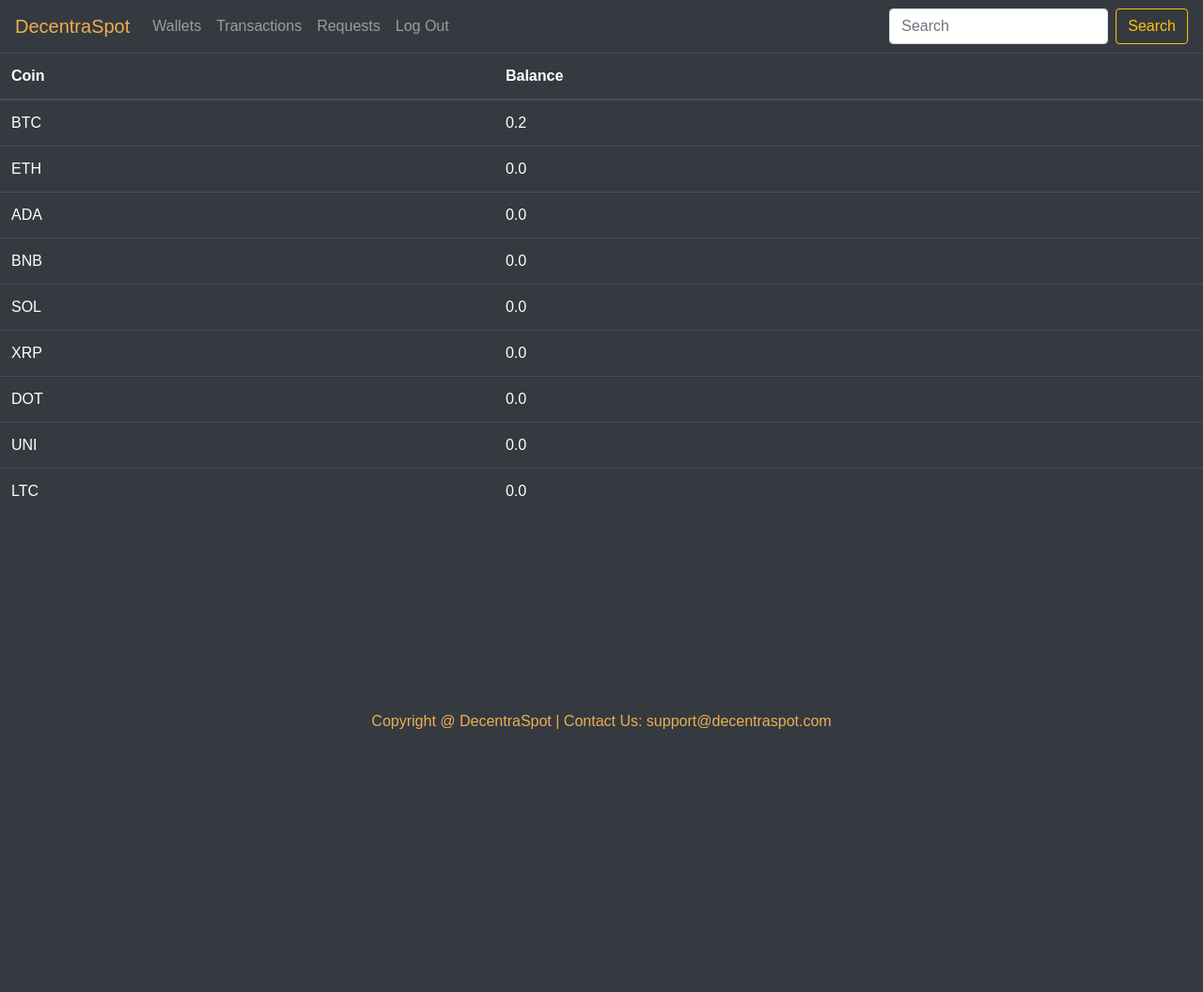
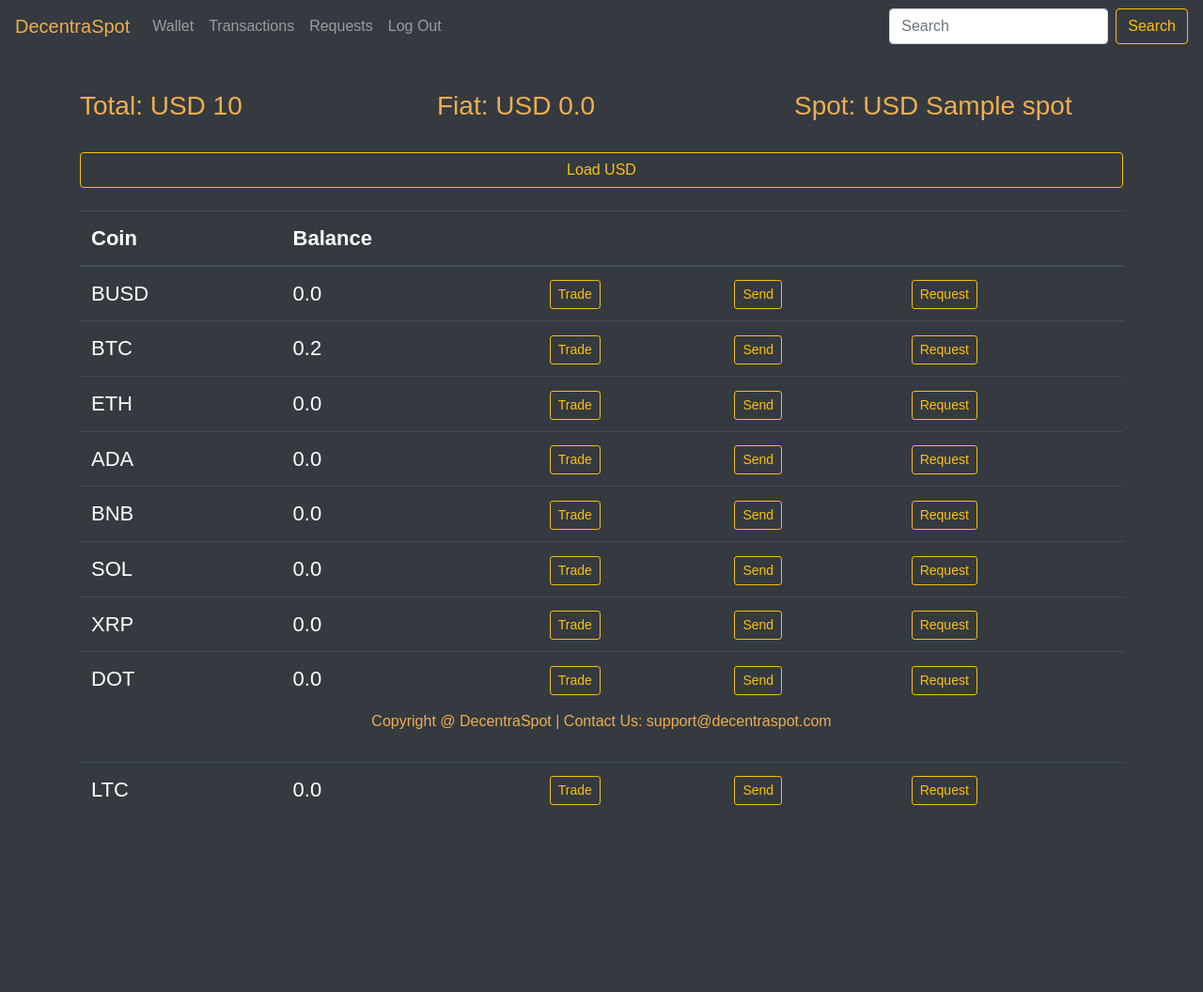
Before and after one commit to rajpushp12/DecentraSpot, a Django app: template exchange/templates/exchange/balance.html in a window 1280 px wide. Shown: the whole page at 94% size. Before the commit the page ends 776 px from the top, so only its background shows below. Run offline with Django 3.2, Linux system fonts and the light colour scheme; a user stored in the database is signed in; data comes from the database, SQL or seed files in the repository; both versions use the stored data as it was after the commit; tables that the repository leaves empty hold one stand-in row (values such as "Sample post"); the template is opened without the code that fills it: values that come from a table or form of the project are taken from there, most other values are stand-ins (such as "Sample title", 1, 10 or a date in 2020); some libraries are stand-ins or nearby versions.

Commit message:
finished wallets page and algo

```diff
--- a/exchange/admin.py
+++ b/exchange/admin.py
@@ -7,7 +7,7 @@
     list_display=("id", "username", "email", "wallet_address", "last_login")
 
 class BalanceAdmin(admin.ModelAdmin):
-    list_display=("user", "usd", "btc", "eth", "ada", "sol", "xrp", "dot", "uni", "ltc")
+    list_display=("user", "usd", "busd", "btc", "eth", "ada", "sol", "xrp", "dot", "uni", "ltc")
 
 class TransfersAdmin(admin.ModelAdmin):
     list_display=("sender", "receiver", "asset", "amount", "time")
--- a/exchange/models.py
+++ b/exchange/models.py
@@ -13,6 +13,7 @@
 class Balance(models.Model):
     user=models.ForeignKey(User, on_delete=models.CASCADE, related_name='user')
     usd=models.FloatField(default=0)
+    busd=models.FloatField(default=0)
     btc=models.FloatField(default=0)
     eth=models.FloatField(default=0)
     ada=models.FloatField(default=0)
--- a/exchange/templates/exchange/balance.html
+++ b/exchange/templates/exchange/balance.html
@@ -2,57 +2,109 @@
 {% load static %}
 
 {% block body %}
-<div style="height:800px;" class="bg-dark text-white">
+<div style="height:1000px; padding-top:40px" class="bg-dark text-white">
+<div class="container">
 
-<div class="table-responsive">
+<div style="color: #f0ad4e;" class="row">
+<div class="col-sm-4">
+    <h3>Total: USD {{ total }}</h3>
+</div>
+<div class="col-sm-4">
+    <h3>Fiat: USD {{ balance.usd }}</h3>
+</div>
+<div class="col-sm-4">
+    <h3>Spot: USD {{ spot }}</h3>
+</div>
+</div><br>
+
+<button class="btn btn-block btn-outline-warning">Load USD</button><br>
+
+<div style="font-size:22px" class="table-responsive">
     <table class="table table-dark table-hover">
         <thead>
             <tr>
                 <th scope="col">Coin</th>
                 <th scope="col">Balance</th>
+                <th></th>
+                <th></th>
+                <th></th>
             </tr>
         </thead>
 
         <tbody>
             <tr>
+                <td>BUSD</td>
+                <td>{{ balance.busd }}</td>
+                <td><button class="btn btn-sm btn-outline-warning">Trade</button></td>
+                <td><button class="btn btn-sm btn-outline-warning">Send</button></td>
+                <td><button class="btn btn-sm btn-outline-warning">Request</button></td>
+            </tr>
+            <tr>
                 <td>BTC</td>
                 <td>{{ balance.btc }}</td>
-
+                <td><button class="btn btn-sm btn-outline-warning">Trade</button></td>
+                <td><button class="btn btn-sm btn-outline-warning">Send</button></td>
+                <td><button class="btn btn-sm btn-outline-warning">Request</button></td>
             </tr>
             <tr>
                 <td>ETH</td>
                 <td>{{ balance.eth }}</td>
+                <td><button class="btn btn-sm btn-outline-warning">Trade</button></td>
+                <td><button class="btn btn-sm btn-outline-warning">Send</button></td>
+                <td><button class="btn btn-sm btn-outline-warning">Request</button></td>
             </tr>
             <tr>
                 <td>ADA</td>
                 <td>{{ balance.ada }}</td>
+                <td><button class="btn btn-sm btn-outline-warning">Trade</button></td>
+                <td><button class="btn btn-sm btn-outline-warning">Send</button></td>
+                <td><button class="btn btn-sm btn-outline-warning">Request</button></td>
             </tr>
             <tr>
                 <td>BNB</td>
                 <td>{{ balance.bnb }}</td>
+                <td><button class="btn btn-sm btn-outline-warning">Trade</button></td>
+                <td><button class="btn btn-sm btn-outline-warning">Send</button></td>
+                <td><button class="btn btn-sm btn-outline-warning">Request</button></td>
             </tr>
             <tr>
                 <td>SOL</td>
                 <td>{{ balance.sol }}</td>
+                <td><button class="btn btn-sm btn-outline-warning">Trade</button></td>
+                <td><button class="btn btn-sm btn-outline-warning">Send</button></td>
+                <td><button class="btn btn-sm btn-outline-warning">Request</button></td>
             </tr>
             <tr>
                 <td>XRP</td>
                 <td>{{ balance.xrp }}</td>
+                <td><button class="btn btn-sm btn-outline-warning">Trade</button></td>
+                <td><button class="btn btn-sm btn-outline-warning">Send</button></td>
+                <td><button class="btn btn-sm btn-outline-warning">Request</button></td>
             </tr>
             <tr>
                 <td>DOT</td>
                 <td>{{ balance.dot }}</td>
+                <td><button class="btn btn-sm btn-outline-warning">Trade</button></td>
+                <td><button class="btn btn-sm btn-outline-warning">Send</button></td>
+                <td><button class="btn btn-sm btn-outline-warning">Request</button></td>
             </tr>
             <tr>
                 <td>UNI</td>
                 <td>{{ balance.uni }}</td>
+                <td><button class="btn btn-sm btn-outline-warning">Trade</button></td>
+                <td><button class="btn btn-sm btn-outline-warning">Send</button></td>
+                <td><button class="btn btn-sm btn-outline-warning">Request</button></td>
             </tr>
             <tr>
                 <td>LTC</td>
                 <td>{{ balance.ltc }}</td>
+                <td><button class="btn btn-sm btn-outline-warning">Trade</button></td>
+                <td><button class="btn btn-sm btn-outline-warning">Send</button></td>
+                <td><button class="btn btn-sm btn-outline-warning">Request</button></td>
             </tr>
         </tbody>
     </table>
 </div><br><br>
 </div>
+</div>
 {% endblock %}
--- a/exchange/templates/exchange/layout.html
+++ b/exchange/templates/exchange/layout.html
@@ -13,13 +13,13 @@
 
         <nav class="navbar navbar-expand-lg navbar-dark bg-dark">
 
-            <a style="color: #f0ad4e;" class="navbar-brand" href="{% url 'logout' %}">DecentraSpot</a>
+            <a style="color: #f0ad4e;" class="navbar-brand" href="{% url 'index' %}">DecentraSpot</a>
 
             <div class="navbar-collapse">
               <ul class="navbar-nav mr-auto">
                 {% if user.is_authenticated %}
                     <li class="nav-item">
-                    <a class="nav-link" href="{% url 'balance' request.user.username %}">Wallets</a>
+                    <a class="nav-link" href="{% url 'balance' request.user.username %}">Wallet</a>
                     </li>
                     <li class="nav-item">
                     <a class="nav-link" href="">Transactions</a>
```
Also changed, not shown: exchange/templates/exchange/index.html (+9 -3 lines), exchange/views.py (+34 -0 lines), db.sqlite3, exchange/migrations/0011_balance_busd.py (added).
